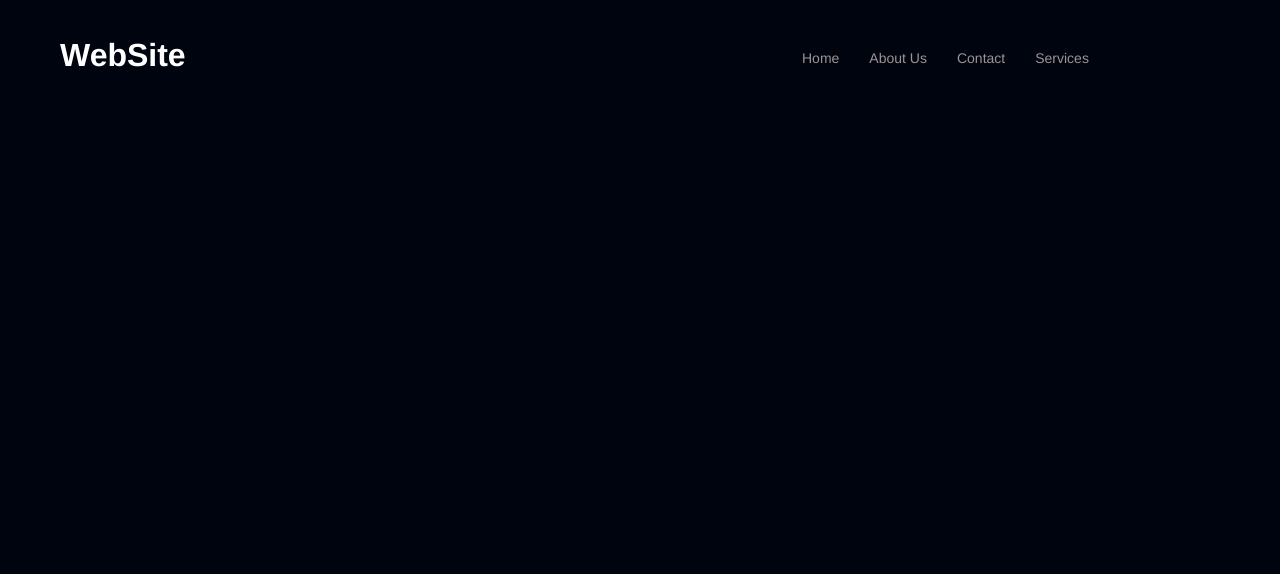
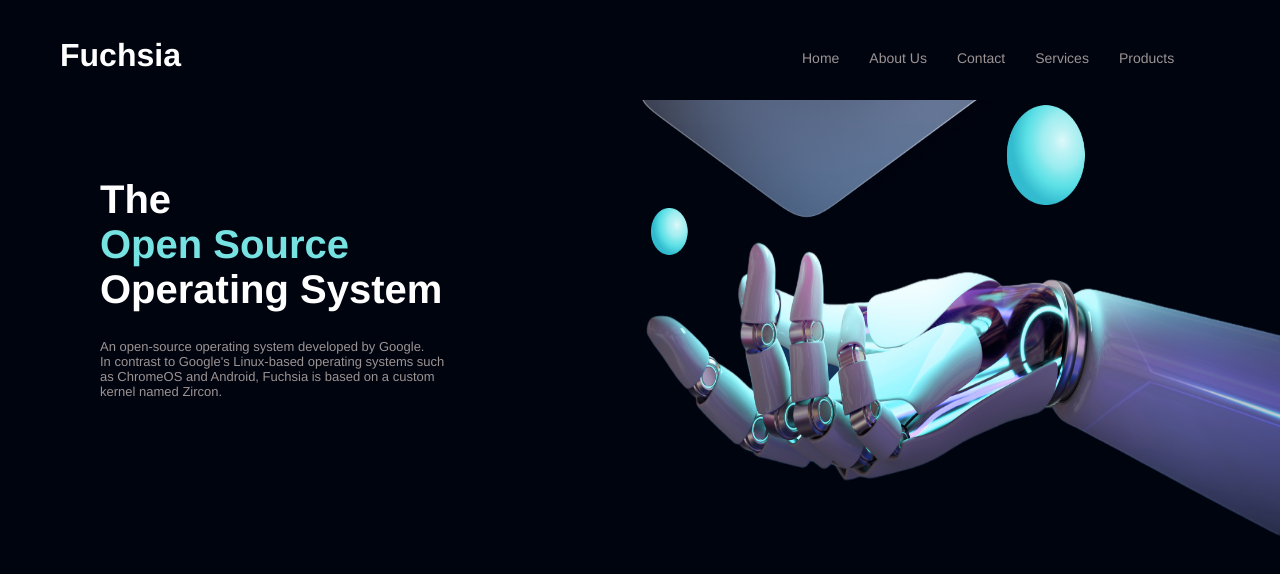
Before and after one commit to abideen1052/website, a plain HTML site: page index.html in a window 1280 px wide. Drawn offline with Linux system fonts and the light colour scheme.

Commit message:
home section and about added

```diff
--- a/index.css
+++ b/index.css
@@ -38,3 +38,32 @@
     padding-left: 30px;
     font-size: 14px;
   }
+  .body{
+    width: 100%;
+    display: flex;
+  }
+  .name-section{
+    width: 40%;
+  }
+  .name-section h1{
+    color: #fff;
+    font-size: 40px;
+  }
+  .name-section p{
+    color: #9c9393;
+    font-size: small;
+  }
+  .name-section span{
+    color: #76e2e2;
+  }
+  .heading{
+    padding-left: 100px;
+    padding-top: 50px;
+  }
+  .main-image{
+    width: 60%;
+  }
+  .main-image img{
+    width: 100%;
+    height: 450px;
+  }
--- a/index.html
+++ b/index.html
@@ -10,19 +10,30 @@
     <div class="container">
         <div class="header">
             <div class="logo">
-                <h1>WebSite</h1>
-
+                <h1>Fuchsia</h1>
             </div>
             <div class="navbar">
                 <ul>
-                    <li><a href="">Home</a></li>
+                    <li><a href="index.html">Home</a></li>
                     <li><a href="about.html">About Us</a></li>
                     <li><a href="contact.html">Contact</a></li>
                     <li><a href="services.html">Services</a></li>
+                    <li><a href="products.html">Products</a></li>
                 </ul>
             </div>
         </div>
+        <div class="body">
+            <div class="name-section">
+                <div class="heading">
+                    <h1>The <br><span>Open Source</span><br> Operating System</h1>
+                    <p>An open-source operating system developed by Google.<br> In contrast to Google's Linux-based operating systems such <br> as ChromeOS and Android, Fuchsia is based on a custom <br>kernel named Zircon.</p>
+                </div>
+
+            </div>
+            <div class="main-image">
+                <img src="mainimage.png">
+            </div>
+        </div>
     </div>
-    <script src="script.js"></script>
 </body>
 </html>
```
Also changed, not shown: about.css (added, +10 -0 lines), about.html (+27 -1 lines), products.html (added, +29 -0 lines), services.html (+29 -0 lines), mainimage.png (added), script.js (deleted).
